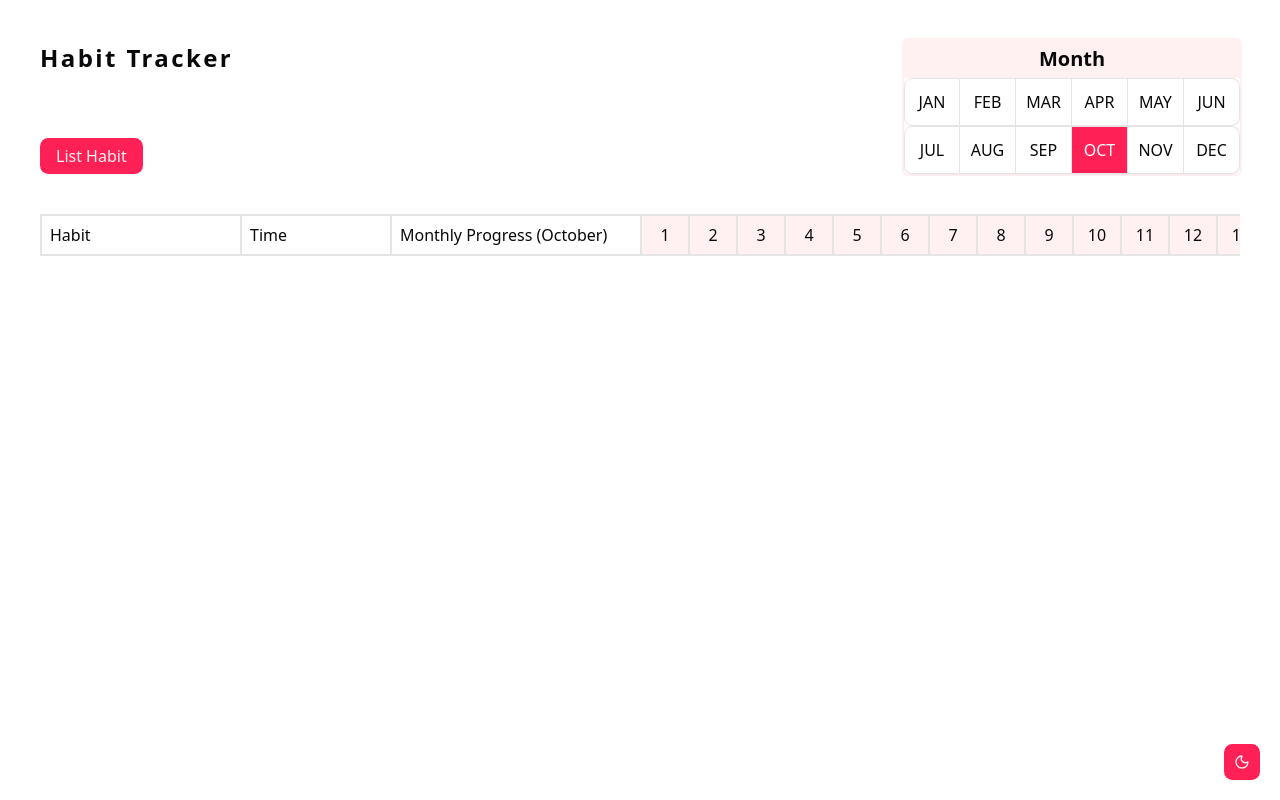
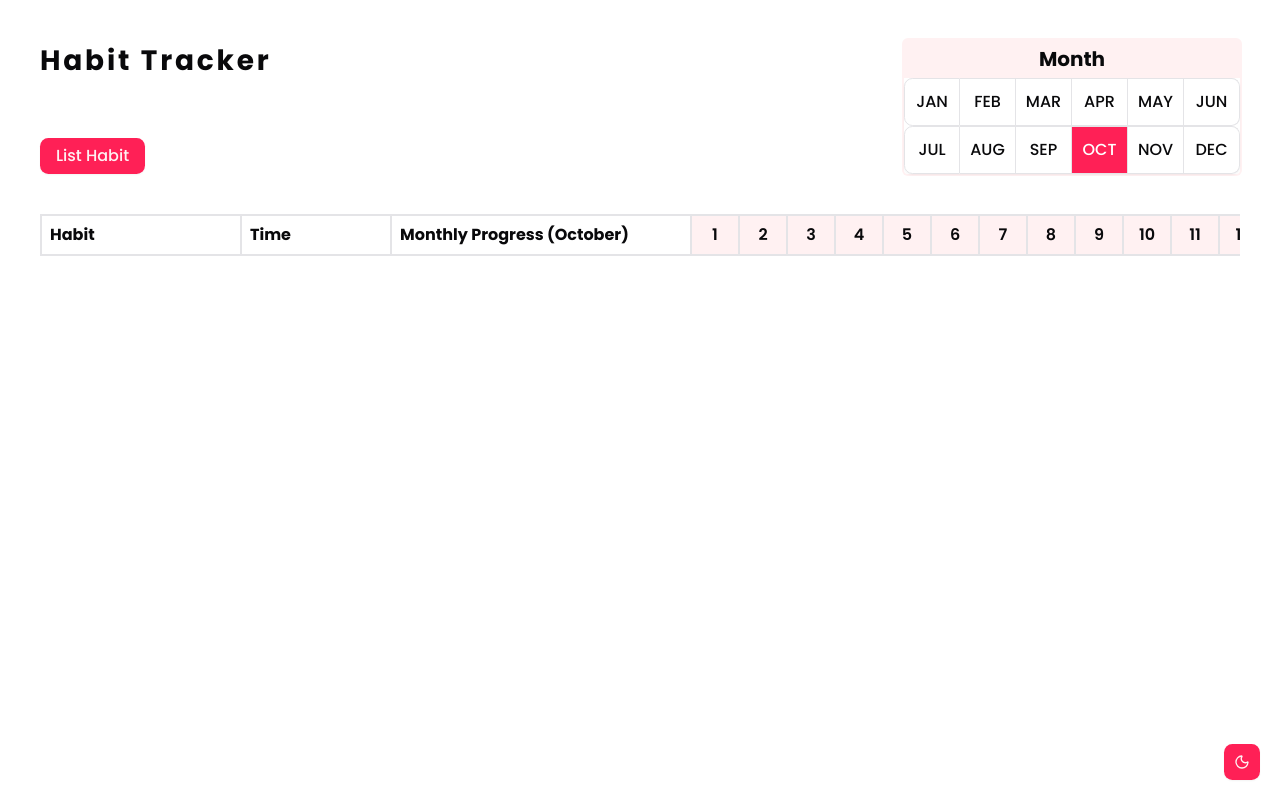
Before and after one commit to Fadhil-Sabar/habit-tracker, a SvelteKit app: page / in a window 1280 px wide. Built offline with nearby package versions, Linux system fonts and the light colour scheme.

Commit message:
[UPDATE] font style

```diff
--- a/src/app.css
+++ b/src/app.css
@@ -119,3 +119,7 @@
 		@apply bg-background text-foreground;
 	}
 }
+
+body {
+	font-family: "Poppins", sans-serif;
+}
--- a/src/app.html
+++ b/src/app.html
@@ -4,6 +4,13 @@
 		<meta charset="utf-8" />
 		<meta name="viewport" content="width=device-width, initial-scale=1" />
 		%sveltekit.head%
+
+		<link rel="preconnect" href="https://fonts.googleapis.com" />
+		<link rel="preconnect" href="https://fonts.gstatic.com" crossorigin />
+		<link
+			href="https://fonts.googleapis.com/css2?family=Bebas+Neue&family=Poppins:ital,wght@0,100;0,200;0,300;0,400;0,500;0,600;0,700;0,800;0,900;1,100;1,200;1,300;1,400;1,500;1,600;1,700;1,800;1,900&display=swap"
+			rel="stylesheet"
+		/>
 	</head>
 	<body data-sveltekit-preload-data="hover">
 		<div style="display: contents">%sveltekit.body%</div>
--- /dev/null
+++ b/src/lib/components/ui/textarea/index.ts
@@ -0,0 +1,7 @@
+import Root from "./textarea.svelte";
+
+export {
+	Root,
+	//
+	Root as Textarea,
+};
--- /dev/null
+++ b/src/lib/components/ui/textarea/textarea.svelte
@@ -0,0 +1,23 @@
+<script lang="ts">
+	import { cn, type WithElementRef, type WithoutChildren } from "$lib/utils.js";
+	import type { HTMLTextareaAttributes } from "svelte/elements";
+
+	let {
+		ref = $bindable(null),
+		value = $bindable(),
+		class: className,
+		"data-slot": dataSlot = "textarea",
+		...restProps
+	}: WithoutChildren<WithElementRef<HTMLTextareaAttributes>> = $props();
+</script>
+
+<textarea
+	bind:this={ref}
+	data-slot={dataSlot}
+	class={cn(
+		"border-input placeholder:text-muted-foreground focus-visible:border-ring focus-visible:ring-ring/50 aria-invalid:ring-destructive/20 dark:aria-invalid:ring-destructive/40 aria-invalid:border-destructive dark:bg-input/30 field-sizing-content shadow-xs flex min-h-16 w-full rounded-md border bg-transparent px-3 py-2 text-base outline-none transition-[color,box-shadow] focus-visible:ring-[3px] disabled:cursor-not-allowed disabled:opacity-50 md:text-sm",
+		className
+	)}
+	bind:value
+	{...restProps}
+></textarea>
--- a/src/routes/+page.svelte
+++ b/src/routes/+page.svelte
@@ -23,6 +23,7 @@
 	import { onMount } from 'svelte';
 	import { browser } from '$app/environment';
 	import { Dialog, DialogContent, DialogTrigger } from '$lib/components/ui/dialog';
+	import Calendar from '$lib/components/calendar/calendar.svelte';
 
 	const months: Months[] = [
 		Months.JAN,
@@ -113,10 +114,10 @@
 	}
 </script>
 
-<div class="m-10 font-sans text-[16px]">
+<div class="m-10 text-[16px]">
 	<div class="flex flex-row justify-between">
 		<div class="flex flex-col items-start justify-between">
-			<span class="text-[1.5em] font-bold tracking-widest">Habit Tracker</span>
+			<span class="text-[1.75em] font-bold tracking-widest">Habit Tracker</span>
 			<Popover>
 				<PopoverTrigger class={buttonVariants({ variant: 'default' }) + ' text-[1em]'}
 					>List Habit</PopoverTrigger
@@ -242,14 +243,15 @@
 		<Table class="border-2 border-r-0 text-[1em]">
 			<TableHeader>
 				<TableRow>
-					<TableHead class="max-w-min min-w-[200px] border-r-2 text-left">Habit</TableHead>
-					<TableHead class="max-w-min min-w-[150px] border-r-2 text-left">Time</TableHead>
-					<TableHead class="max-w-min min-w-[250px] border-r-2 text-left"
+					<TableHead class="max-w-min min-w-[200px] border-r-2 text-left font-bold">Habit</TableHead
+					>
+					<TableHead class="max-w-min min-w-[150px] border-r-2 text-left font-bold">Time</TableHead>
+					<TableHead class="max-w-min min-w-[300px] border-r-2 text-left font-bold"
 						>Monthly Progress ({filterProgressTitle})</TableHead
 					>
 					{#each listDate as date}
 						<TableHead
-							class="min-w-12 border-r-2 bg-primary-foreground text-center transition-colors hover:cursor-pointer hover:bg-primary/30!"
+							class="min-w-12 border-r-2 bg-primary-foreground text-center font-semibold transition-colors hover:cursor-pointer hover:bg-primary/30!"
 							>{date}</TableHead
 						>
 					{/each}
@@ -296,6 +298,10 @@
 		</Table>
 	</div>
 
+	<!-- <div class="my-10">
+		<Calendar />
+	</div> -->
+
 	<div class="absolute right-0 bottom-0 m-5">
 		<Button size="icon" class="hover:cursor-pointer hover:bg-primary/80">
 			<Moon />
```
